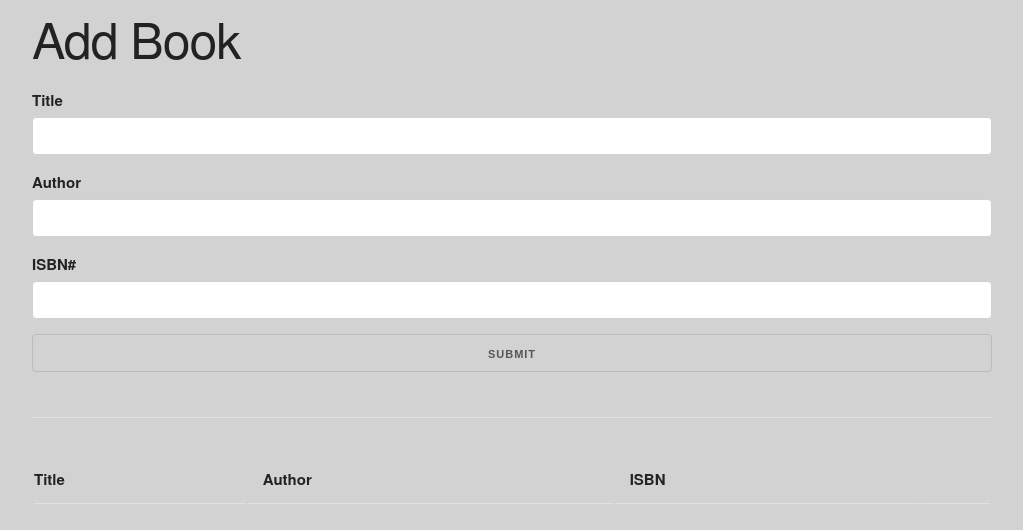
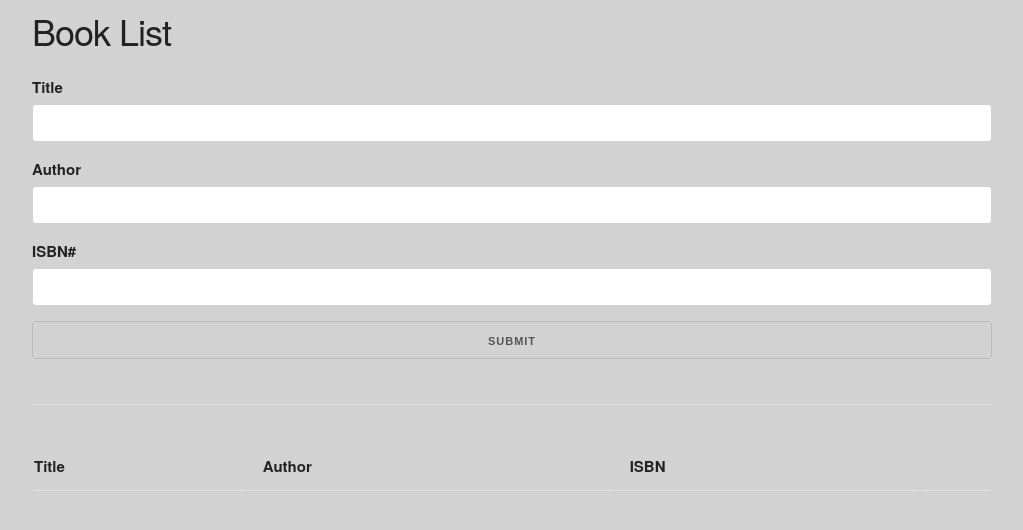
Before and after one commit to DariuszOkonski/book-list, a website: page index.html in a window 1280 px wide. Shown: the whole page, without its empty margins (128-1151 px from the left). Drawn offline with nearby package versions, Linux system fonts and the light colour scheme.

Commit message:
change h1 to h3 at index.html

```diff
--- a/index.html
+++ b/index.html
@@ -35,7 +35,7 @@
 <body>
 
   <div class="container">
-    <h1>Add Book</h1>
+    <h3>Book List</h3>
     <form id="book-form">
       <div>
         <label for="title">Title</label>
```
